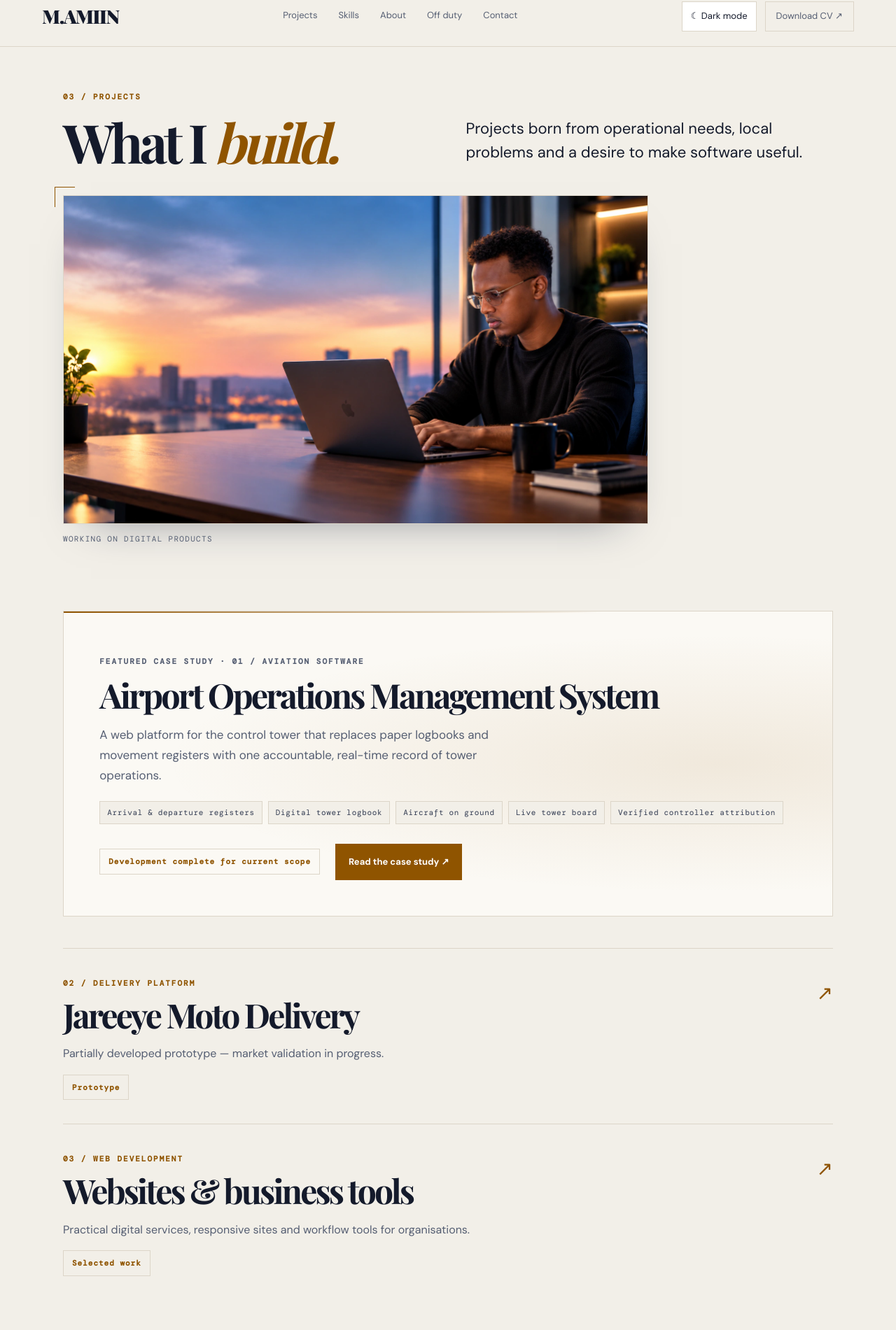
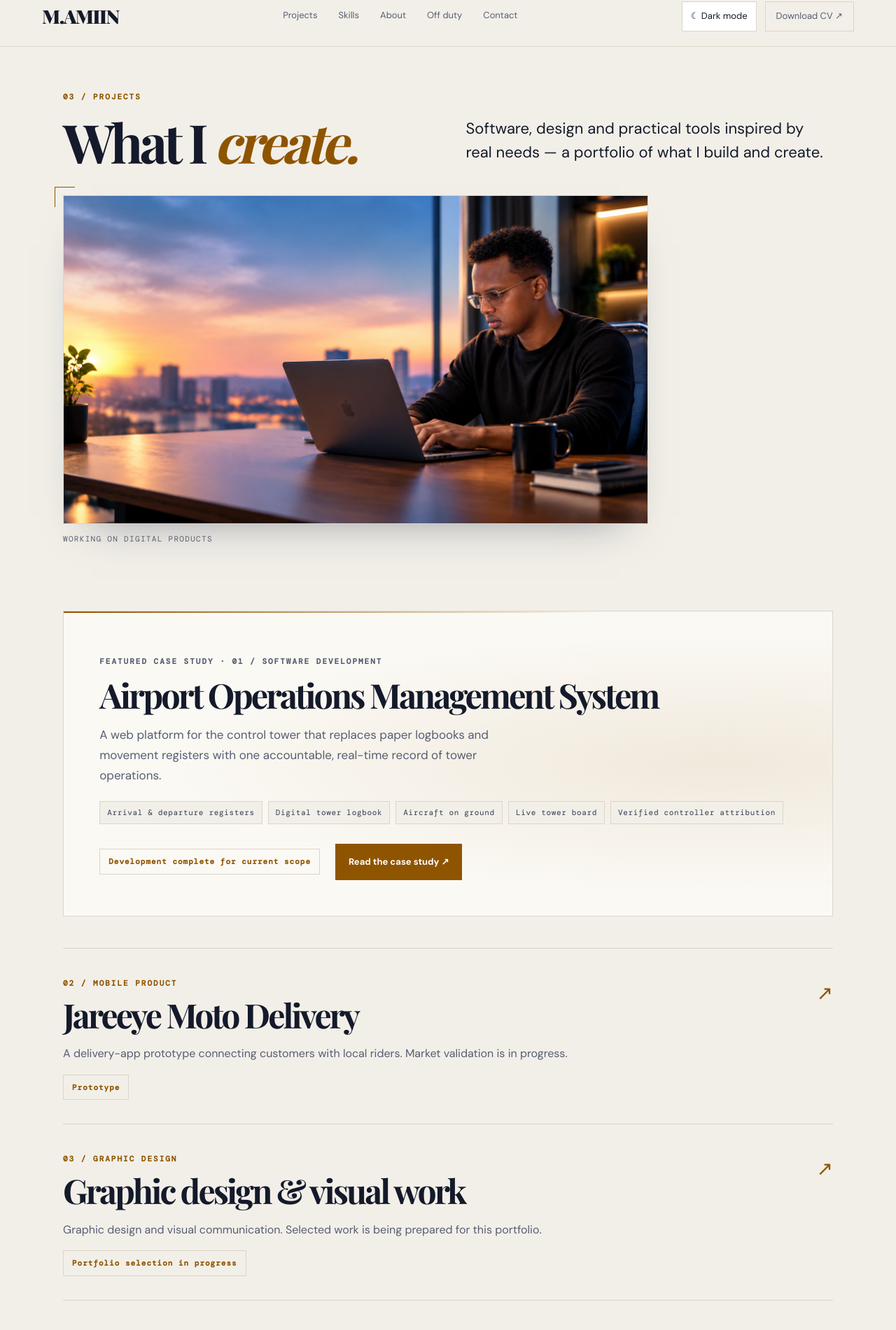
Before and after one commit to MohAmiin/MohAmiin.github.io, a Next.js app in the folder site/: page /projects in a window 1280 px wide. Shown: the part 19-1920 px from the top of the page at 70% size. Built offline with nearby package versions, Linux system fonts and the light colour scheme; a web font is replaced by a local one.

Commit message:
Shift portfolio navigation and messaging toward projects and skills

```diff
--- a/site/app/projects/page.tsx
+++ b/site/app/projects/page.tsx
@@ -1,11 +1,16 @@
 import Link from 'next/link';import { ScreenFrame } from '../../components/screenshot-gallery';import { aomsDashboard } from '../../components/aoms-screens';import type { Metadata } from 'next';import type { CSSProperties } from 'react';
 export const metadata:Metadata={title:'Projects | Mohamed Amiin'};
 const aomsHighlights=['Arrival & departure registers','Digital tower logbook','Aircraft on ground','Live tower board','Verified controller attribution'];
-const projects=[{name:'Jareeye Moto Delivery',tag:'DELIVERY PLATFORM',desc:'Partially developed prototype — market validation in progress.',status:'Prototype',href:'/projects/jareeye'},{name:'Websites & business tools',tag:'WEB DEVELOPMENT',desc:'Practical digital services, responsive sites and workflow tools for organisations.',status:'Selected work',href:'/contact'}];
+const projects=[
+{name:'Jareeye Moto Delivery',tag:'MOBILE PRODUCT',desc:'A delivery-app prototype connecting customers with local riders. Market validation is in progress.',status:'Prototype',href:'/projects/jareeye'},
+{name:'Graphic design & visual work',tag:'GRAPHIC DESIGN',desc:'Graphic design and visual communication. Selected work is being prepared for this portfolio.',status:'Portfolio selection in progress',href:'/about#design'},
+{name:'Excel tools & templates',tag:'BUSINESS & FINANCE',desc:'Custom accounting and budget spreadsheets, with reusable free templates being prepared for download.',status:'Free templates in preparation',href:'/about#finance'},
+{name:'Websites & business tools',tag:'WEB DEVELOPMENT',desc:'Practical digital services, responsive sites and workflow tools for organisations.',status:'Selected work',href:'/contact'}
+];
 export default function Projects(){return <main className="container detail-page projects-page">
-  <header className="projects-intro"><div><p className="eyebrow">03 / PROJECTS</p><h1 className="detail-title">What I <em>build.</em></h1></div><p className="detail-lead">Projects born from operational needs, local problems and a desire to make software useful.</p></header>
+  <header className="projects-intro"><div><p className="eyebrow">03 / PROJECTS</p><h1 className="detail-title">What I <em>create.</em></h1></div><p className="detail-lead">Software, design and practical tools inspired by real needs — a portfolio of what I build and create.</p></header>
   <figure className="framed-photo photo-wide projects-hero-photo"><img src="/images/projects-sunset.webp" alt="Mohamed Amiin developing software at a laptop" width={1672} height={941} fetchPriority="high"/><figcaption>Working on digital products</figcaption></figure>
-  <section className={aomsDashboard?'featured-case':'featured-case featured-solo'} data-reveal aria-labelledby="featured-aoms"><div className="featured-body"><p className="item-date">FEATURED CASE STUDY · 01 / AVIATION SOFTWARE</p><h2 id="featured-aoms">Airport Operations Management System</h2><p>A web platform for the control tower that replaces paper logbooks and movement registers with one accountable, real-time record of tower operations.</p><ul className="chips" aria-label="Key features">{aomsHighlights.map(h=><li key={h}>{h}</li>)}</ul><div className="featured-foot"><span className="status">Development complete for current scope</span><Link className="primary" href="/projects/aoms">Read the case study ↗</Link></div></div>
+  <section className={aomsDashboard?'featured-case':'featured-case featured-solo'} data-reveal aria-labelledby="featured-aoms"><div className="featured-body"><p className="item-date">FEATURED CASE STUDY · 01 / SOFTWARE DEVELOPMENT</p><h2 id="featured-aoms">Airport Operations Management System</h2><p>A web platform for the control tower that replaces paper logbooks and movement registers with one accountable, real-time record of tower operations.</p><ul className="chips" aria-label="Key features">{aomsHighlights.map(h=><li key={h}>{h}</li>)}</ul><div className="featured-foot"><span className="status">Development complete for current scope</span><Link className="primary" href="/projects/aoms">Read the case study ↗</Link></div></div>
     {aomsDashboard&&<figure className="featured-visual"><ScreenFrame shot={aomsDashboard} pendingLabel=""/><figcaption>Tower dashboard · demo data</figcaption></figure>}</section>
   <div className="project-list">{projects.map((p,i)=><Link className="project-link" data-reveal style={{'--i':i} as CSSProperties} href={p.href} key={p.name}><span className="item-date">0{i+2} / {p.tag}</span><h2>{p.name}</h2><p>{p.desc}</p><span className="status">{p.status}</span><span className="project-arrow" aria-hidden="true">↗</span></Link>)}</div>
 </main>}
```
